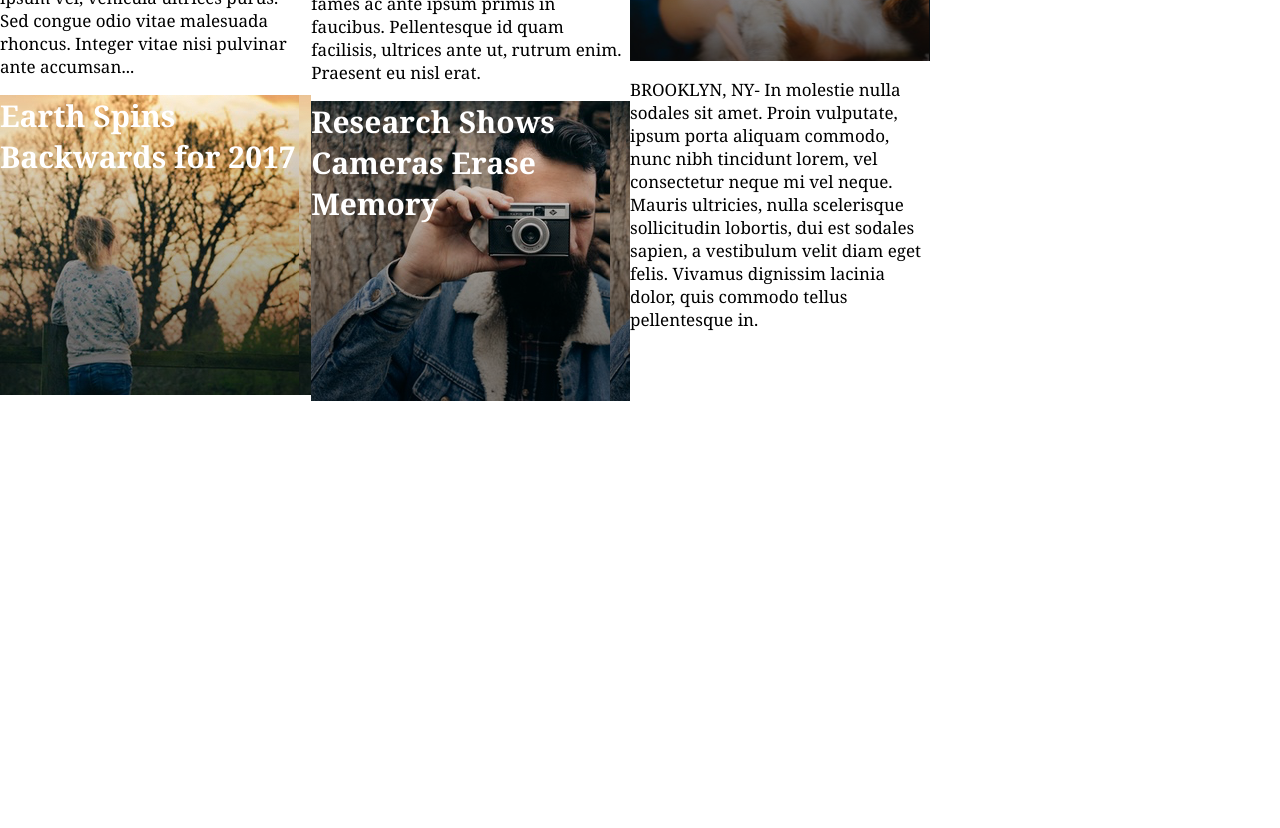
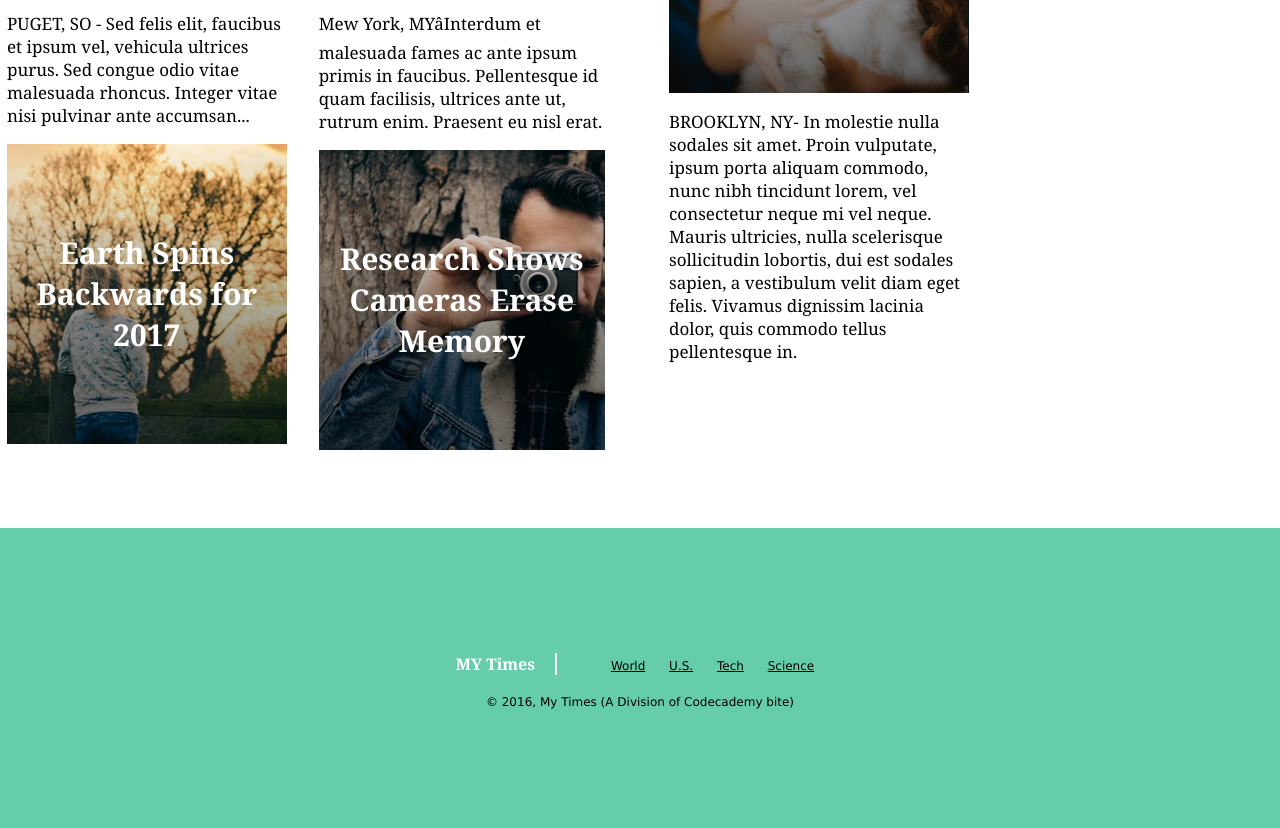
Before and after one commit to cornopaez/codecademy-my_times, a plain HTML site: page index.html in a window 1280 px wide. Shown: the part 798-1626 px from the top of the page. Before the commit the page ends 1199 px from the top, so only its background shows below. Drawn offline with Linux system fonts and the light colour scheme.

Commit message:
Finished first rought draft of project.

```diff
--- a/index.html
+++ b/index.html
@@ -26,7 +26,7 @@
 				MONUMENT VALLEY, AZ - Lorem ipsum dolor sit amet, consectetur adipiscing elit. Pellentesque nec nisl at augue dapibus dignissim. Nunc condimentum rutrum metus, ac eleifend lacus viverra nec. Proin ultrices egestas diam sed mollis. Nulla sapien massa, dictum vitae est et, pellentesque rutrum risus. Nunc volutpat, metus ac rutrum tempus, orci nisi porttitor dolor, sit amet luctus metus est ut mauris. Quisque vulputate nisl vitae massa rhoncus, at sagittis elit accumsan. Etiam tempus, lorem quis blandit imperdiet, enim dui lobortis tortor, sit amet lobortis arcu ex id odio. Nam fermentum nulla et eros bibendum, sed ullamcorper massa scelerisque. Vestibulum aliquet placerat leo a hendrerit. Nulla non sagittis neque. Nullam sit amet fringilla massa.
 			</p>
 			<div class="large-bottom">
-				<div class="news">
+				<div class="news column">
 					<h2>
 						Orca Spends Vacation at Land World Puget
 					</h2>
@@ -37,7 +37,7 @@
 						Earth Spins Backwards for 2017
 					</div>
 				</div>
-				<div class="news">
+				<div class="news column">
 					<h2>
 						Burger for Breakfast: How Early is too Early?
 					</h2>
@@ -72,11 +72,30 @@
 				<h3>
 					News Bites
 				</h3>
-				<p class="main-text">
-					Cat Emoji Goes Viral Buy Youtube Views Home Business Advertising Ideas Advertising Internet Online Illustration in Marketing Materials Finally a Top Secret Way You Can
-				</p>
+				<ul class="news-bites">
+					<li>Cat Emoji Goes Viral</li>
+					<li>Buy Youtube Views</li>
+					<li>Home Business Advertising Ideas</li>
+					<li>Advertising Internet Online</li>
+					<li>Illustration in Marketing Materials</li>
+					<li>Finally a Top Secret Way You Can</li>
+				</ul>
 			</div>
 		</div>
 	</div>
+	<footer>
+		<div class="footer-title">
+			<span>MY Times</span>
+			<ul>
+				<li><a href="#">World</a></li>
+				<li><a href="#">U.S.</a></li>
+				<li><a href="#">Tech</a></li>
+				<li><a href="#">Science</a></li>
+			</ul>
+		</div>
+		<div class="copyright">
+			&copy 2016, My Times (A Division of Codecademy bite)
+		</div>
+	</footer>
 </body>
 </html>
--- a/style.css
+++ b/style.css
@@ -53,24 +53,32 @@ header {
 .content,
 .content .column {
 	display: flex;
+	margin-right: 32px;
 }
 
 .content {
-	padding-top: 80px;
+	padding-top: 112px;
+	display: flex;
+	justify-content: center;
+	margin: 0 auto 78px auto;
 }
 
 .content .column.large {
 	width: 630px;
 	flex-direction: column;
+	flex-shrink: 0;
 }
 
 .content .column.large .headline {
 	background: url(resources/img-story-main.png);
 	font-family: Georgia;
   	font-weight: bold;
-  	font-size: 30px;
+  	font-size: 40px;
   	color: white;
   	height: 300px;
+  	align-items: center;
+  	display: flex;
+  	padding-left: 20px;
 }
 
 .content .column .large-bottom {
@@ -88,6 +96,9 @@ header {
   	font-size: 30px;
   	color: white;
   	height: 300px;
+  	text-align: center;
+  	align-items: center;
+  	display: flex;
 }
 
 .content .column.large .large-bottom .news .headline2 {
@@ -97,11 +108,15 @@ header {
   	font-size: 30px;
   	color: white;
   	height: 300px;
+  	text-align: center;
+  	align-items: center;
+  	display: flex;
 }
 
 .content .column.medium {
 	width: 300px;
 	flex-direction: column;
+	flex-shrink: 0;
 }
 
 .content .column.medium .headline3 {
@@ -111,11 +126,36 @@ header {
   	font-size: 30px;
   	color: white;
   	height: 300px;
+  	align-items: center;
+  	display: flex;
+  	text-align: center;
 }
 
 .content .column.small {
 	width: 240px;
 	flex-direction: column;
+	flex-shrink: 0;
+}
+
+.content .column.small .news > h3 {
+	font-size: 16px;
+  	font-weight: bold;
+  	text-transform: uppercase;
+  	text-align: center;
+}
+
+.content .column.small .news .news-bites {
+	list-style: none;
+	background-color: WhiteSmoke;
+	font-family: Verdana;
+	font-size: 12px;
+	color: DimGray;
+	padding-left: 0;
+}
+
+.content .column.small .news .news-bites li {
+	padding: 10px 20px;
+	border-bottom: 1px solid black;
 }
 
 .main-text {
@@ -123,3 +163,42 @@ header {
   	font-size: 17px;
   	color: black;
 }
+
+/*Footer*/
+footer {
+	background-color: MediumAquamarine;
+	margin: auto;
+	font-family: Verdana;
+	font-size: 12px;
+	height: 300px;
+	display: flex;
+	justify-content: center;
+	flex-direction: column;
+	align-items: center;
+}
+
+footer .footer-title {
+	padding-bottom: 10px;
+}
+
+footer .footer-title ul {
+	display: inline-block;
+}
+
+footer .footer-title ul li {
+	display: inline-block;
+	padding: 0 10px;
+}
+
+footer .footer-title ul li a {
+	color: black;
+}
+
+footer .footer-title > span {
+	font-family: Georgia;
+	font-size: 16px;
+	font-weight: bold;
+	color: white;
+	padding-right: 20px;
+	border-right: 2px solid white;
+}
```
